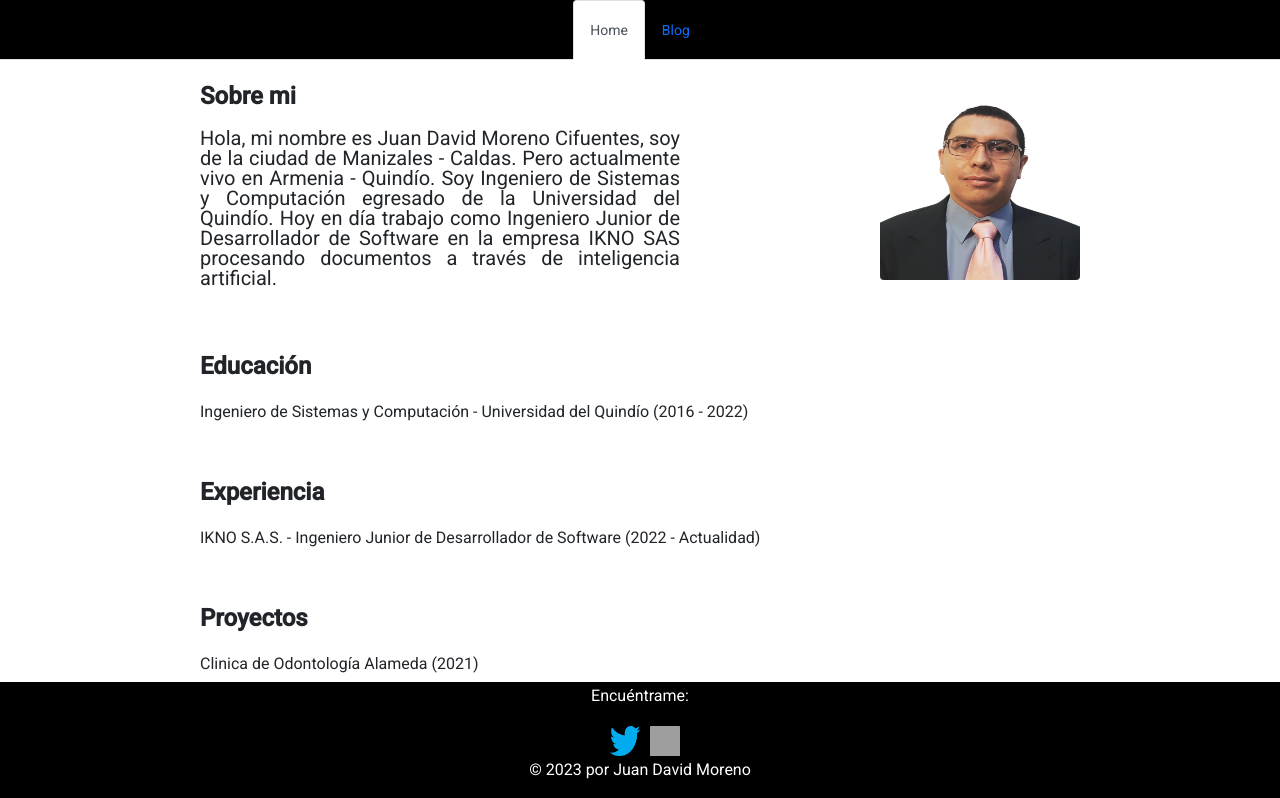
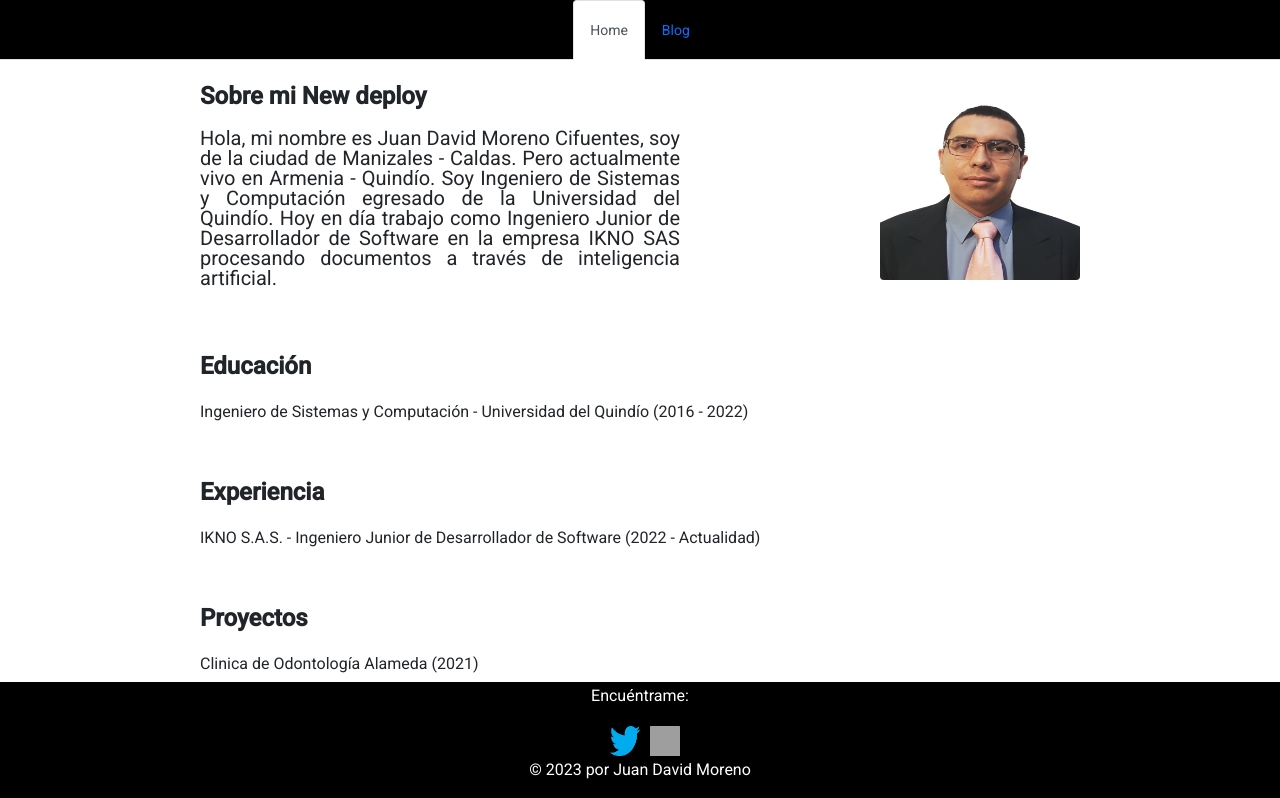
Before and after one commit to JuanMorenoC/jdmoficial, an Angular app: page /#/ in a window 1280 px wide. Shown: the top 798 px of the page. Built offline with nearby package versions, Linux system fonts and the light colour scheme; grey boxes are pictures that could not be loaded.

Commit message:
Cambio de subtitulo en home

```diff
--- a/src/app/componentes/home/home.component.html
+++ b/src/app/componentes/home/home.component.html
@@ -1,7 +1,7 @@
   <div class="home">
     <div class="resumen">
       <div class="resumen-texto">
-          <h1>Sobre mi</h1>
+          <h1>Sobre mi New deploy</h1>
           <p>
               Hola, mi nombre es Juan David Moreno Cifuentes, soy de la ciudad de Manizales - Caldas. Pero actualmente vivo en Armenia - Quindío. Soy Ingeniero de Sistemas y Computación egresado de la Universidad del Quindío. Hoy en día trabajo como Ingeniero Junior de Desarrollador de Software en la empresa IKNO SAS procesando documentos a través de inteligencia artificial.
           </p>
```
